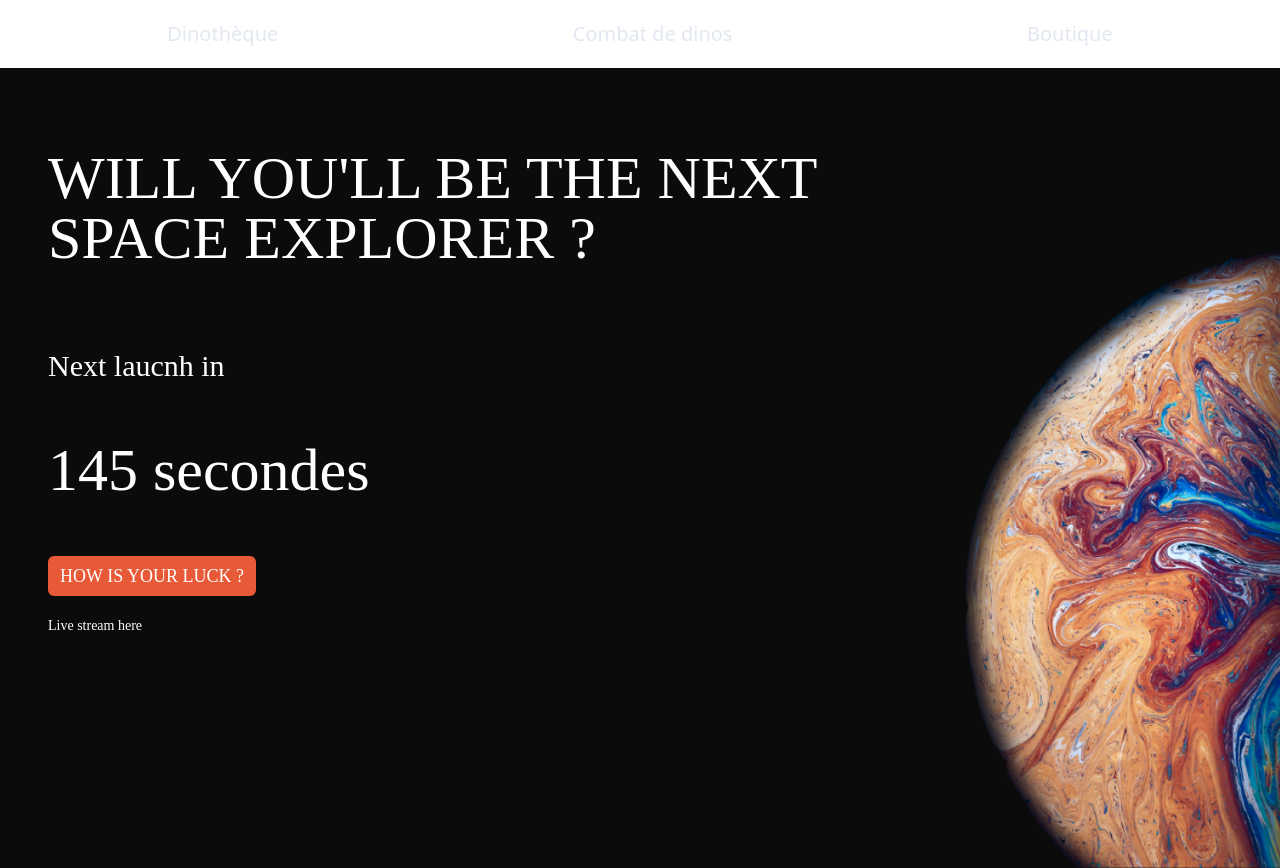
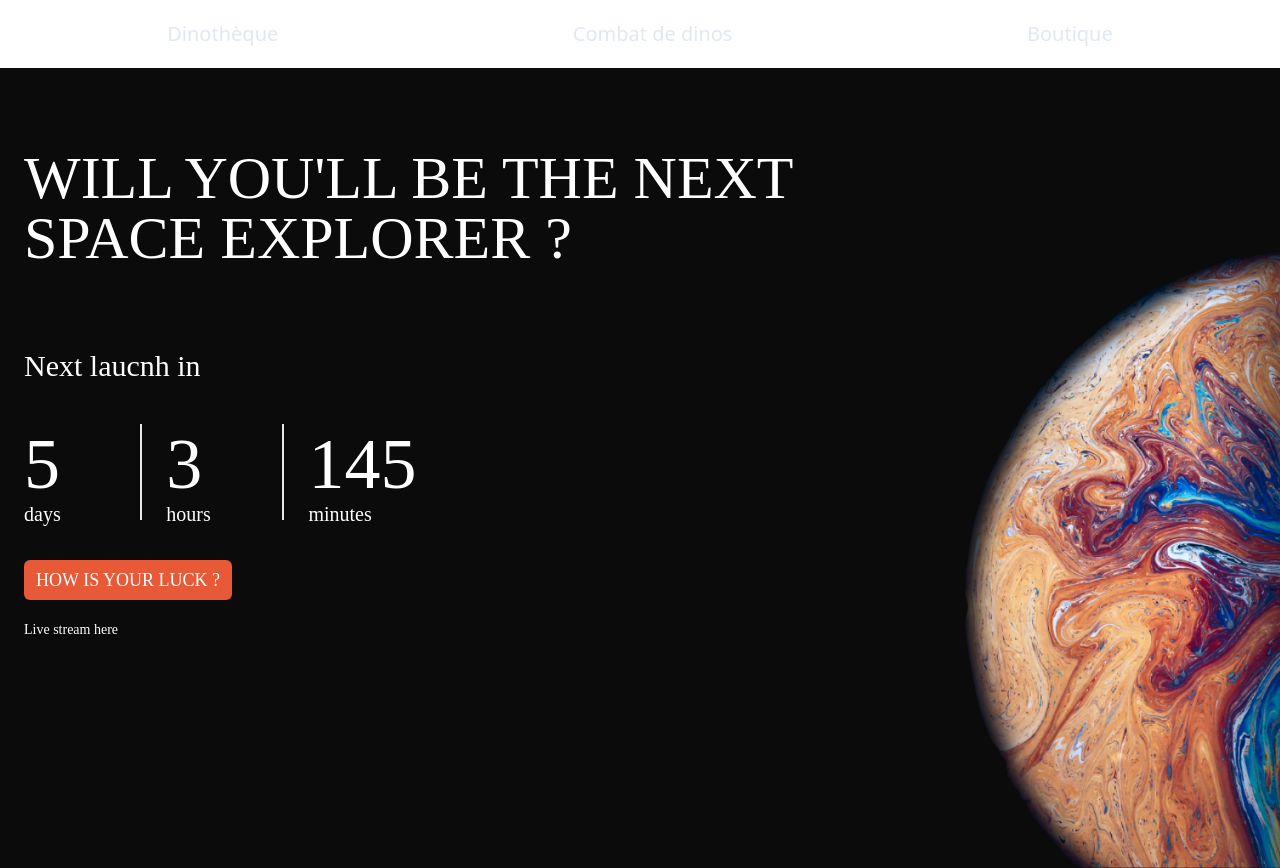
Before and after one commit to QuentinG64/xpanse, a React (Vite) app: page / in a window 1280 px wide. Built offline with nearby package versions, Linux system fonts and the light colour scheme; a web font is replaced by a local one.

Commit message:
countdown shaped with tailwind

```diff
--- a/src/components/Button.jsx
+++ b/src/components/Button.jsx
@@ -1,6 +1,6 @@
 const Button = ({text}) => {
     return (
-            <div className="bg-primary-1 h-10 w-52 rounded-md text-center flex justify-center items-center text-lg font-title">
+            <div className="bg-primary-1 h-10 w-52 rounded-md text-center flex justify-center items-center text-lg font-title mt-10 ml-6">
                 <h3 className="font-main-2">{text}</h3>
             </div>
     )
--- a/src/components/Countdown.jsx
+++ b/src/components/Countdown.jsx
@@ -9,7 +9,22 @@ function Countdown() {
     }, 1000);
   }, []);
 
-  return <h1 className='font-title text-main-2 text-6xl w-9/12 pt-14 pb-14'>{timer} secondes</h1>;
+  return(
+  <div className='grid grid-cols-3 w-1/3 pl-0'>
+    <div className='flex-col border-r-2 h-24 align-middle'>
+      <h1 className='font-title text-main-2 text-7xl pt-1 pl-6'>5</h1>
+      <h3 className='font-title text-main-2 text-xl mb-14 pl-6'>days</h3>
+    </div>
+    <div className='flex-col border-r-2 h-24 align-middle'>
+      <h1 className='font-title text-main-2 text-7xl pt-1 pl-6'>3</h1>
+      <h3 className='font-title text-main-2 text-xl mb-14 pl-6'>hours</h3>
+    </div>
+    <div className='flex-col h-24 align-middle'>
+      <h1 className='font-title text-main-2 text-7xl pt-1 pl-6'>{timer}</h1>
+      <h3 className='font-title text-main-2 text-xl mb-14 pl-6'>minutes</h3>
+    </div>
+  </div>
+  )
 }
 
 export default Countdown;
--- a/src/components/GoldenTicket.jsx
+++ b/src/components/GoldenTicket.jsx
@@ -3,12 +3,12 @@ import Countdown from "./Countdown.jsx"
 
 const GoldenTicket = () => {
     return (
-            <div className="h-screen bg-cover bg-[url('../assets/images/goldenTicketBg.png')] pl-12 text-main-2">
-                <h1 className="font-title text-main-2 text-6xl w-9/12 pt-20"> WILL YOU'LL BE THE NEXT SPACE EXPLORER ?</h1>
-                <h2 className="font-title text-main-2 text-3xl pt-20">Next laucnh in </h2>
+            <div className="h-screen bg-cover bg-[url('../assets/images/goldenTicketBg.png')] text-main-2">
+                <h1 className="font-title text-main-2 text-6xl w-9/12 pt-20 pl-6"> WILL YOU'LL BE THE NEXT SPACE EXPLORER ?</h1>
+                <h2 className="font-title text-main-2 text-3xl pt-20 pb-10 pl-6">Next laucnh in </h2>
                 <Countdown />
                 <Button text="HOW IS YOUR LUCK ?" />
-                <h3 className="font-title text-main-2 text-sm pt-5"> Live stream here</h3>
+                <h3 className="font-title text-main-2 text-sm pt-5 pl-6"> Live stream here</h3>
             </div>
     )
 }
```
